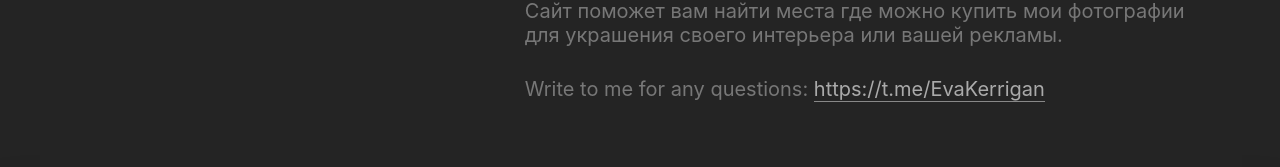
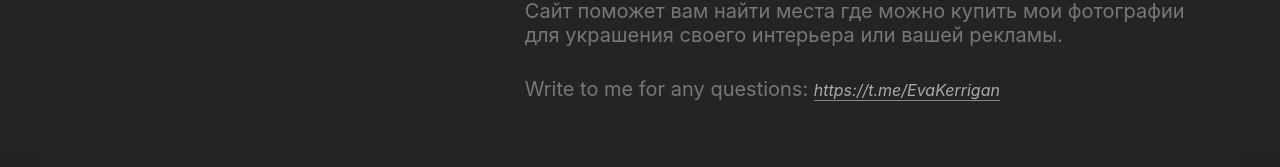
Before and after one commit to evakerrigan/eva-images, a React (Vite) app: page /about-me in a window 1280 px wide. Shown: the part 1187-1354 px from the top of the page. Built offline with nearby package versions, Linux system fonts and the light colour scheme; a web font is replaced by a local one.

Commit message:
refactor: add small style

```diff
--- a/src/components/AboutMe/AboutMe.scss
+++ b/src/components/AboutMe/AboutMe.scss
@@ -36,11 +36,16 @@
   font-size: 20px;
   margin: 0 0 30px 0;
 }
+
 .about-link {
   color: #aaa;
   border-bottom: 1px solid #888;
+  font-size: 16px;
+  font-style: italic;
 }
+
 .about-link:hover {
   color: #888;
   border-bottom: none;
+
 }
--- a/src/components/CardItem/CardItem.scss
+++ b/src/components/CardItem/CardItem.scss
@@ -1,7 +1,13 @@
+.card-image-link:hover .card-image {
+  transform: scale(1.055);
+  filter: brightness(70%);
+}
+
 .card-image {
   width: 100%;
   aspect-ratio: 1/1;
   object-fit: cover;
+  transition: 1s;
 }
 
 .card-title {
@@ -26,6 +32,7 @@
   color: #aaa;
   border-bottom: 1px solid #888;
 }
+
 .card-sale-link:hover {
   color: #fff;
   border-bottom: none;
```
